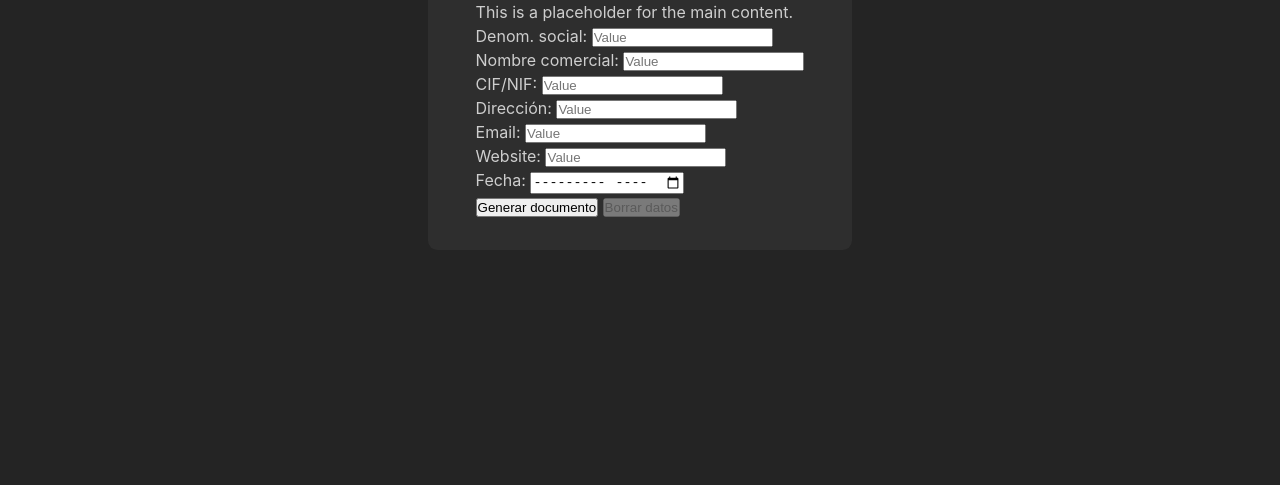
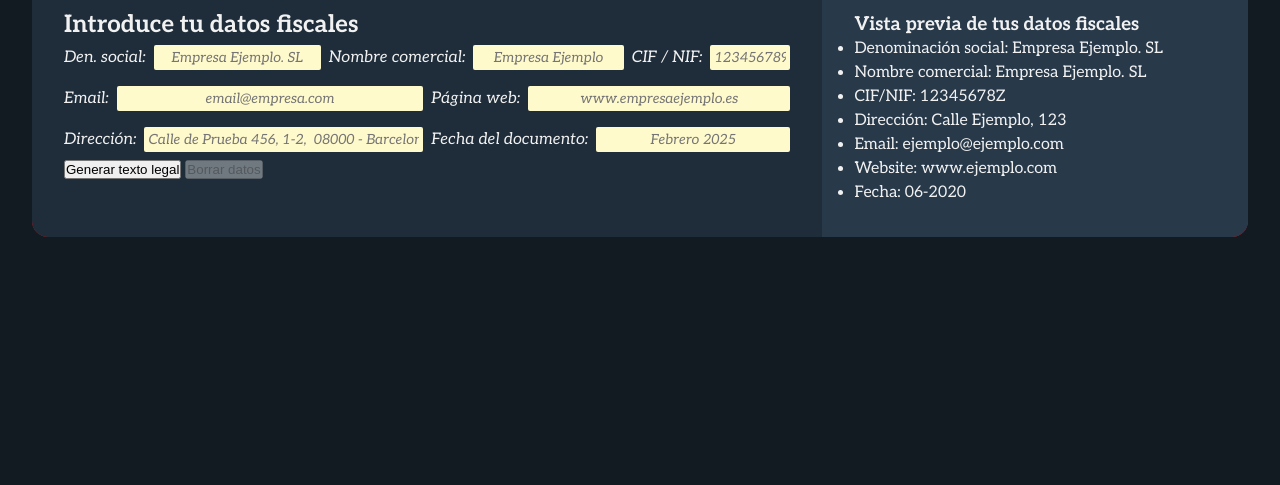
Before and after one commit to SrCarlosAlonso/generador-legal, a website built with Vite: page index.html in a window 1280 px wide. Shown: the part 315-800 px from the top of the page. Built offline with nearby package versions, Linux system fonts and the light colour scheme.

Commit message:
Refactor index.html and style.css for improved layout and styling; enhance form structure and add preview section --Not finished.

```diff
--- a/index.html
+++ b/index.html
@@ -12,67 +12,77 @@
 <body>
   <div class="wrapper">
     <header>
-      <h1>Generador de Legal</h1>
-      <p>Generador de documentos legales</p>
+      <h1>Generador de textos <em>{placeholder}</em> legales
+      </h1>
+      <p>Nota Legal: No hacemos NADA con tus datos, no almacenamos, ni vendemos ni nada de nada. 😇 </p>
     </header>
     <main id="app">
-      <span>This is a placeholder for the main content.</span>
-      <form id="formLegal" class="inner-item">
+      <section id="content">
+        <div class="form-wrapper">
+          <h2>Introduce tu datos fiscales</h2>
+          <form id="formLegal">
+            <div class="column-3">
+              <div class="input-container">
+                <label for="social">Den. social:</label>
+                <input type="text" name="social" id="social" placeholder="Empresa Ejemplo. SL">
+              </div>
+              <div class="input-container">
+                <label for="">Nombre comercial:</label>
+                <input type="text" name="" id="nombre-comercial" placeholder="Empresa Ejemplo">
+              </div>
+              <div class="input-container ">
+                <label for="">CIF / NIF:</label>
+                <input type="text" name="" id="nif" placeholder="123456789X">
+              </div>
+            </div>
+            <div class="column-2">
+              <div class="input-container">
+                <label for="email">Email:</label>
+                <input type="email" name="email" id="mail" placeholder="email@empresa.com">
+              </div>
+              <div class="input-container ">
+                <label for="">Página web:</label>
+                <input type="text" name="" id="website" placeholder="www.empresaejemplo.es">
+              </div>
+              <div class="input-container ">
+                <label for="">Dirección:</label>
+                <input type="text" name="" id="direccion"
+                  placeholder="Calle de Prueba 456, 1-2,  08000 - Barcelona, España">
+              </div>
+              <div class="input-container ">
+                <label for="">Fecha del documento:</label>
+                <input type="text" name="" id="fecha" placeholder="Febrero 2025">
+              </div>
+            </div>
+            <div class="container-submit ">
+              <button type="submit">Generar texto legal</button>
+              <button id="input-reset" disabled>Borrar datos</button>
+            </div>
 
-        <div class="container-inputs-form">
-          <div class="campo-formulario">
-            <label class="form-label">Denom. social:</label>
-            <input type="text" id="input-social" class="form-input" placeholder="Value" required
-              autocomplete="organization">
-          </div>
-
-          <div class="campo-formulario">
-            <label class="form-label">Nombre comercial:</label>
-            <input type="text" id="input-comercial" class="form-input" placeholder="Value" required
-              autocomplete="organization">
-          </div>
-
-          <div class="campo-formulario">
-            <label class="form-label">CIF/NIF:</label>
-            <input type="text" id="input-cif" class="form-input" placeholder="Value" required autocomplete="cc-csc"
-              pattern="^[0-9XYZ][0-9]{7}[TRWAGMYFPDXBNJZSQVHLCKE]$" maxlength="9">
-          </div>
-
-          <div class="campo-formulario">
-            <label class="form-label">Dirección:</label>
-            <input type="text" id="input-direccion" class="form-input" placeholder="Value" required
-              autocomplete="address-level1">
-          </div>
-
-          <div class="campo-formulario">
-            <label class="form-label">Email:</label>
-            <input type="email" id="input-email" class="form-input" placeholder="Value" required autocomplete="email">
-            <span id="emailError"></span>
-          </div>
-
-          <div class="campo-formulario">
-            <label class="form-label">Website:</label>
-            <input type="text" id="input-website" class="form-input" placeholder="Value" required autocomplete="url"
-              pattern="www\..+">
-            <span id="websiteError"></span>
-
-          </div>
-
-          <div class="campo-formulario">
-            <label class="form-label">Fecha:</label>
-            <input type="month" id="input-fecha" class="form-input" placeholder="Value" min="06-2020" max="12-2024"
-              required>
-          </div>
+          </form>
         </div>
 
-        <div class="btn-row-formulario">
-          <button type="submit" id="input-guardar">Generar documento</button>
-          <button id="input-reset" disabled>Borrar datos</button>
-        </div>
+      </section>
 
-      </form>
+      <aside id="preview">
+        <h3>Vista previa de tus datos fiscales</h3>
+        <ul>
+          <li>Denominación social: <span id="social"> Empresa Ejemplo. SL </span></li>
+          <li>Nombre comercial: <span id="nombre-comercial"> Empresa Ejemplo. SL </span></li>
+          <li>CIF/NIF: <span id="cif"> 12345678Z </span></li>
+          <li>Dirección: <span id="direccion"> Calle Ejemplo, 123 </span></li>
+          <li>Email: <span id="email"> ejemplo@ejemplo.com </span></li>
+          <li>Website: <span id="website"> www.ejemplo.com </span></li>
+          <li>Fecha: <span id="fecha"> 06-2020 </span></li>
+        </ul>
+      </aside>
+
     </main>
+
+    </section>
   </div>
+
+
   <script type="module" src="/src/main.ts"></script>
 </body>
 
--- a/src/style.css
+++ b/src/style.css
@@ -1,18 +1,68 @@
+@import url("https://fonts.googleapis.com/css2?family=Aleo:ital,wght@0,100..900;1,100..900&display=swap");
+
 :root {
-  font-family: Inter, Avenir, Helvetica, Arial, sans-serif;
+  font-family: var(--font-family);
   font-size: 1rem;
   line-height: 24px;
   font-weight: 400;
 
   color-scheme: light dark;
-  color: rgba(230, 230, 230, 0.87);
-  background-color: #242424;
+  color: var(--text-color);
+  background-color: var(--blue-900);
 
   font-synthesis: none;
   text-rendering: optimizeLegibility;
   -webkit-font-smoothing: antialiased;
   -moz-osx-font-smoothing: grayscale;
   -webkit-text-size-adjust: 100%;
+
+  /* Colors */
+  --blue-50: #eaecee;
+  --blue-100: #bec3c9;
+  --blue-200: #9ea7af;
+  --blue-300: #727e8a;
+  --blue-400: #566574;
+  --blue-500: #2c3f51;
+  --blue-600: #28394a;
+  --blue-700: #1f2d3a;
+  --blue-800: #18232d;
+  --blue-900: #121a22;
+
+  --orange-400: #e09450;
+  --orange-500: #e67e21;
+  --orange-600: #d35400;
+
+  --alert-success: #6bcd75;
+  --alert-info: #1275ea;
+  --alert-danger: #ff4545;
+
+  --input-background: #fffacc;
+  --input-border: #efeabb;
+  --input-color: #48441d;
+
+  --text-color: #f1f1f1;
+
+  --font-size-s: 0.75rem;
+  --font-size-m: 0.875rem;
+  --font-family: "Aleo", Helvetica, Arial, sans-serif;
+  /* Spacing */
+  --spacing-s: 0.25rem;
+  --spacing-m: 0.5rem;
+  --spacing-l: 1rem;
+  --spacing-xl: 2rem;
+  --spacing-xxl: 4rem;
+
+  --br-xs: 0.125rem;
+  --br-s: 0.25rem;
+  --br-m: 0.5rem;
+  --br-l: 1rem;
+  --br-xl: 2rem;
+
+  --padding-s: 0.25rem;
+  --padding-m: 0.5rem;
+  --padding-l: 1rem;
+  --padding-xl: 2rem;
+  --padding-xxl: 4rem;
 }
 *,
 *:before,
@@ -25,16 +75,80 @@ html {
   font-size: 62.5%;
 }
 body {
-  display: grid;
   place-content: center;
   min-height: 100vh;
+  padding: 2rem;
 }
-
 .wrapper {
   width: 100%;
-  max-width: 1024px;
+  max-width: 1280px;
   margin: 0 auto;
-  padding: 2rem 3rem;
-  background: #2e2e2e;
-  border-radius: .6rem;
 }
+main {
+  background-color: red;
+  border-radius: var(--br-l);
+  overflow: hidden;
+  display: flex;
+}
+#content {
+  width: 65%;
+  background-color: var(--blue-700);
+  padding: var(--padding-xl);
+}
+.column-3 {
+  display: grid;
+  gap: var(--spacing-m);
+  grid-template-columns: repeat(3, auto);
+  justify-content: space-between;
+}
+.column-2 {
+  display: grid;
+  column-gap: var(--spacing-m);
+  grid-template-columns: repeat(2, 1fr);
+  justify-content: space-between;
+}
+.input-container {
+  width: 100%;
+  display: flex;
+  gap: var(--spacing-m);
+  font-size: var(--font-size-l);
+  align-items: baseline;
+  padding: var(--padding-m) 0px;
+  label {
+    flex-shrink: 0;
+    font-style: italic;
+  }
+}
+.input-container input {
+  width: 100%;
+  flex-grow: 1;
+  border: none;
+  background-color: var(--input-background);
+  color: var(--input-color);
+  text-align: center;
+  border-radius: var(--br-xs);
+  font-size: var(--font-size-m);
+  padding: var(--padding-s);
+  font-family: var(--font-family);
+
+  &::placeholder {
+    font-style: italic;
+    font-family: var(--font-family);
+  }
+}
+.input-xl {
+  width: 280px;
+}
+input#nif {
+  max-width: 80px;
+}
+.container-submit {
+  grid-column: span 3;
+  display: flex;
+  gap: var(--spacing-s);
+}
+#preview {
+  width: 35%;
+  background-color: var(--blue-600);
+  padding: var(--padding-xl);
+}
```
